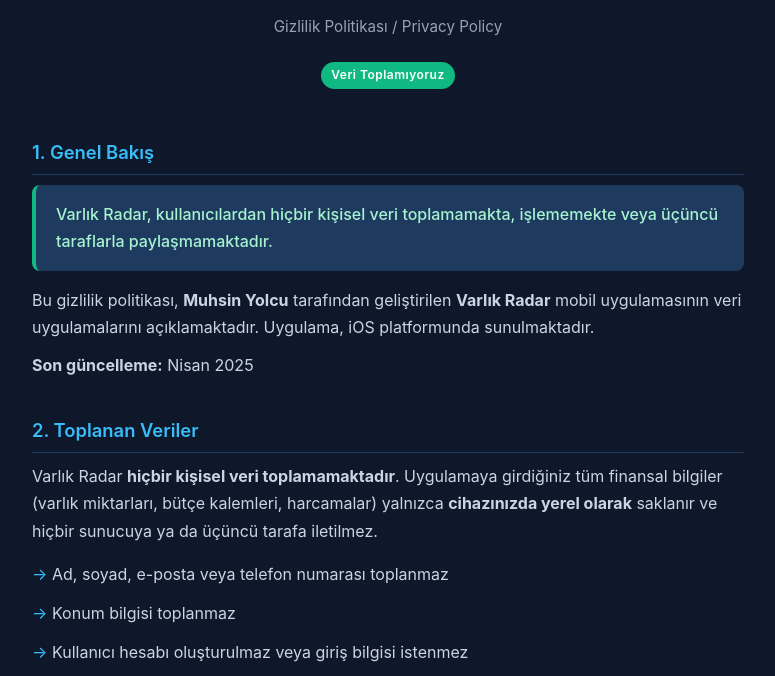
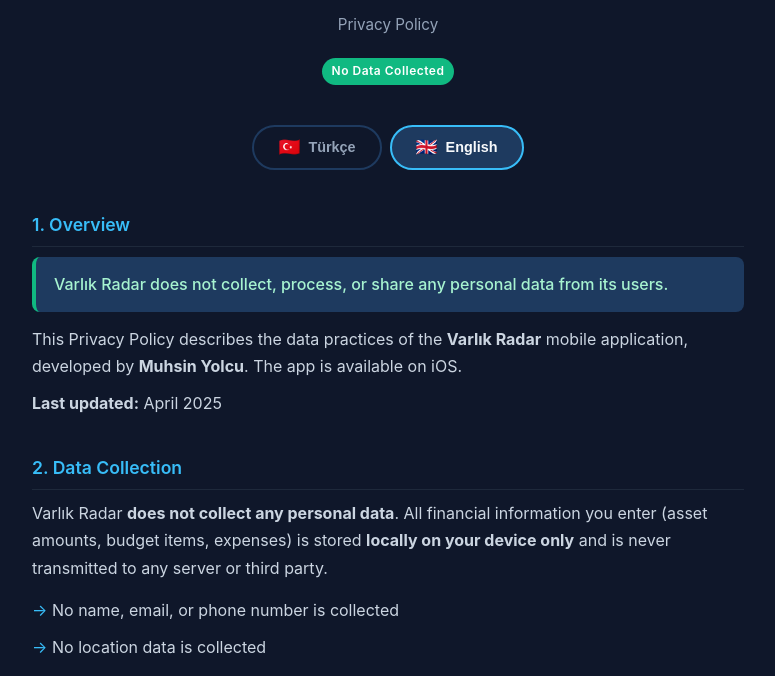
Before and after one commit to muhsinyolcu/varlik-radar-privacy, a plain HTML site: page index.html in a window 1280 px wide. Shown: the part 96-772 px from the top of the page, without its empty margins (252-1027 px from the left). Drawn offline with Linux system fonts and the light colour scheme.

Commit message:
feat: add TR/EN language switcher with auto-detection

```diff
--- a/index.html
+++ b/index.html
@@ -3,7 +3,7 @@
 <head>
   <meta charset="UTF-8" />
   <meta name="viewport" content="width=device-width, initial-scale=1.0" />
-  <title>Varlık Radar – Gizlilik Politikası</title>
+  <title>Varlık Radar – Gizlilik Politikası / Privacy Policy</title>
   <style>
     * { box-sizing: border-box; margin: 0; padding: 0; }
     body {
@@ -17,17 +17,48 @@
       margin: 0 auto;
       padding: 48px 24px 80px;
     }
+
+    /* --- LANG SWITCHER --- */
+    .lang-switcher {
+      display: flex;
+      justify-content: center;
+      gap: 8px;
+      margin-bottom: 40px;
+    }
+    .lang-btn {
+      display: flex;
+      align-items: center;
+      gap: 8px;
+      padding: 10px 24px;
+      border-radius: 999px;
+      border: 2px solid #1e3a5f;
+      background: transparent;
+      color: #94a3b8;
+      font-size: 0.9rem;
+      font-weight: 600;
+      cursor: pointer;
+      transition: all 0.2s;
+    }
+    .lang-btn .flag { font-size: 1.1rem; }
+    .lang-btn:hover { border-color: #38bdf8; color: #e2e8f0; }
+    .lang-btn.active {
+      background: #1e3a5f;
+      border-color: #38bdf8;
+      color: #f8fafc;
+    }
+
+    /* --- HEADER --- */
     header {
       text-align: center;
-      margin-bottom: 48px;
+      margin-bottom: 40px;
     }
     header h1 {
       font-size: 2rem;
       font-weight: 700;
       color: #f8fafc;
-      margin-bottom: 8px;
+      margin-bottom: 6px;
     }
-    header p {
+    header .subtitle {
       color: #94a3b8;
       font-size: 0.95rem;
     }
@@ -39,27 +70,27 @@
       font-weight: 600;
       padding: 3px 10px;
       border-radius: 999px;
-      margin-top: 12px;
+      margin-top: 10px;
       letter-spacing: 0.5px;
     }
-    section {
-      margin-bottom: 36px;
-    }
+
+    /* --- CONTENT --- */
+    .content { display: none; }
+    .content.active { display: block; }
+
+    section { margin-bottom: 36px; }
     h2 {
-      font-size: 1.15rem;
+      font-size: 1.1rem;
       font-weight: 600;
       color: #38bdf8;
       margin-bottom: 10px;
       padding-bottom: 6px;
-      border-bottom: 1px solid #1e3a5f;
+      border-bottom: 1px solid #1e293b;
     }
     p { color: #cbd5e1; margin-bottom: 10px; }
-    ul {
-      list-style: none;
-      padding: 0;
-    }
+    ul { list-style: none; padding: 0; }
     ul li {
-      padding: 6px 0 6px 20px;
+      padding: 5px 0 5px 20px;
       color: #cbd5e1;
       position: relative;
     }
@@ -73,24 +104,18 @@
       background: #1e3a5f;
       border-left: 4px solid #10b981;
       border-radius: 8px;
-      padding: 16px 20px;
-      margin-bottom: 16px;
+      padding: 14px 18px;
+      margin-bottom: 14px;
     }
-    .highlight-box p {
-      margin: 0;
-      color: #a7f3d0;
-      font-weight: 500;
-    }
-    .lang-divider {
-      border: none;
-      border-top: 2px solid #1e293b;
-      margin: 56px 0;
-    }
+    .highlight-box p { margin: 0; color: #a7f3d0; font-weight: 500; }
+
     footer {
       text-align: center;
       color: #475569;
       font-size: 0.85rem;
       margin-top: 48px;
+      padding-top: 24px;
+      border-top: 1px solid #1e293b;
     }
     a { color: #38bdf8; text-decoration: none; }
     a:hover { text-decoration: underline; }
@@ -99,19 +124,30 @@
 <body>
 <div class="container">
 
-  <!-- TURKISH -->
   <header>
     <h1>Varlık Radar</h1>
-    <p>Gizlilik Politikası / Privacy Policy</p>
-    <span class="badge">Veri Toplamıyoruz</span>
+    <p class="subtitle" id="header-subtitle">Gizlilik Politikası</p>
+    <span class="badge" id="header-badge">Veri Toplamıyoruz</span>
   </header>
 
+  <!-- LANG SWITCHER -->
+  <div class="lang-switcher">
+    <button class="lang-btn active" id="btn-tr" onclick="setLang('tr')">
+      <span class="flag">🇹🇷</span> Türkçe
+    </button>
+    <button class="lang-btn" id="btn-en" onclick="setLang('en')">
+      <span class="flag">🇬🇧</span> English
+    </button>
+  </div>
+
+  <!-- TURKISH CONTENT -->
+  <div class="content active" id="content-tr">
     <section>
       <h2>1. Genel Bakış</h2>
       <div class="highlight-box">
         <p>Varlık Radar, kullanıcılardan hiçbir kişisel veri toplamamakta, işlememekte veya üçüncü taraflarla paylaşmamaktadır.</p>
       </div>
-    <p>Bu gizlilik politikası, <strong>Muhsin Yolcu</strong> tarafından geliştirilen <strong>Varlık Radar</strong> mobil uygulamasının veri uygulamalarını açıklamaktadır. Uygulama, iOS platformunda sunulmaktadır.</p>
+      <p>Bu gizlilik politikası, <strong>Muhsin Yolcu</strong> tarafından geliştirilen <strong>Varlık Radar</strong> mobil uygulamasının veri uygulamalarını açıklamaktadır. Uygulama iOS platformunda sunulmaktadır.</p>
       <p><strong>Son güncelleme:</strong> Nisan 2025</p>
     </section>
 
@@ -133,28 +169,28 @@
       <ul>
         <li>Yalnızca sizin cihazınızda bulunur</li>
         <li>Uygulamayı sildiğinizde otomatik olarak silinir</li>
-      <li>Bulut yedeklemesi yapılmaz (uygulama tarafından)</li>
+        <li>Uygulama tarafından buluta yedeklenmez</li>
       </ul>
     </section>
 
     <section>
       <h2>4. Harici API Kullanımı</h2>
-    <p>Uygulama, güncel piyasa verilerini almak için bazı halka açık finansal API servislerine bağlanır. Bu bağlantılarda kullanıcıya ait hiçbir veri iletilmez:</p>
+      <p>Uygulama, güncel piyasa verilerini almak için halka açık finansal API servislerine bağlanır. Bu bağlantılarda kullanıcıya ait hiçbir veri iletilmez:</p>
       <ul>
         <li>Altın fiyatları için <strong>truncgil.com</strong> ve <strong>goldprice.org</strong></li>
         <li>Döviz kurları için kamuya açık kur API'leri</li>
         <li>Yatırım tavsiyesi (Analiz sekmesi) için büyük dil modeli servisleri</li>
       </ul>
-    <p>Bu API çağrılarında yalnızca fiyat/kur verisi talep edilir; kullanıcı bilgisi hiçbir şekilde paylaşılmaz.</p>
+      <p>Bu çağrılarda yalnızca fiyat/kur verisi talep edilir; kullanıcı bilgisi hiçbir şekilde paylaşılmaz.</p>
     </section>
 
     <section>
       <h2>5. Belge Erişimi</h2>
-    <p>Uygulama, banka ekstresi PDF dosyalarını analiz edebilmek için cihazınızdaki belgelerinize erişim izni isteyebilir. Bu iznin kullanımı:</p>
+      <p>Uygulama, banka ekstresi PDF dosyalarını analiz edebilmek için belge erişim izni isteyebilir:</p>
       <ul>
         <li>Yalnızca kullanıcının açıkça seçtiği dosyalara erişilir</li>
         <li>Seçilen dosyalar üçüncü taraflara iletilmez</li>
-      <li>İzin, uygulamanın temel işlevselliği için zorunlu değildir</li>
+        <li>Bu izin, uygulamanın temel işlevselliği için zorunlu değildir</li>
       </ul>
     </section>
 
@@ -165,31 +201,26 @@
 
     <section>
       <h2>7. Çocukların Gizliliği</h2>
-    <p>Uygulama, 13 yaşın altındaki bireylerden bilerek veri toplamamaktadır. Veri toplanmadığından bu konu uygulanamaz niteliktedir.</p>
+      <p>Uygulama, 13 yaşın altındaki bireylerden bilerek veri toplamamaktadır. Veri toplanmadığından bu madde fiilen uygulanamaz niteliktedir.</p>
     </section>
 
     <section>
       <h2>8. Politika Değişiklikleri</h2>
-    <p>Bu gizlilik politikasında değişiklik yapılması durumunda bu sayfa güncellenecektir. Değişiklikler, bu sayfada yayımlandıktan sonra geçerli olur.</p>
+      <p>Bu gizlilik politikasında değişiklik yapılması durumunda bu sayfa güncellenecektir. Değişiklikler yayımlandıktan sonra geçerli olur.</p>
     </section>
 
     <section>
       <h2>9. İletişim</h2>
-    <p>Gizlilik politikasına ilişkin sorularınız için:</p>
+      <p>Sorularınız için:</p>
       <ul>
         <li>E-posta: <a href="mailto:mmuhsinyolcu@gmail.com">mmuhsinyolcu@gmail.com</a></li>
         <li>Geliştirici: Muhsin Yolcu</li>
       </ul>
     </section>
+  </div>
 
-  <hr class="lang-divider" />
-
-  <!-- ENGLISH -->
-  <header>
-    <h1>Varlık Radar</h1>
-    <p>Privacy Policy (English)</p>
-  </header>
-
+  <!-- ENGLISH CONTENT -->
+  <div class="content" id="content-en">
     <section>
       <h2>1. Overview</h2>
       <div class="highlight-box">
@@ -234,11 +265,11 @@
 
     <section>
       <h2>5. Document Access</h2>
-    <p>The app may request access to your device's documents to analyze bank statement PDF files. This permission:</p>
+      <p>The app may request access to your device's documents to analyze bank statement PDF files:</p>
       <ul>
         <li>Only accesses files explicitly selected by the user</li>
         <li>Does not transmit selected files to third parties</li>
-      <li>Is not required for the app's core functionality</li>
+        <li>This permission is not required for the app's core functionality</li>
       </ul>
     </section>
 
@@ -249,7 +280,7 @@
 
     <section>
       <h2>7. Children's Privacy</h2>
-    <p>The app does not knowingly collect data from individuals under 13. Since no data is collected, this is not applicable.</p>
+      <p>The app does not knowingly collect data from individuals under 13. Since no data is collected, this provision is not applicable in practice.</p>
     </section>
 
     <section>
@@ -259,16 +290,44 @@
 
     <section>
       <h2>9. Contact</h2>
+      <p>For any questions:</p>
       <ul>
         <li>Email: <a href="mailto:mmuhsinyolcu@gmail.com">mmuhsinyolcu@gmail.com</a></li>
         <li>Developer: Muhsin Yolcu</li>
       </ul>
     </section>
+  </div>
 
   <footer>
     <p>© 2025 Muhsin Yolcu · Varlık Radar · <a href="mailto:mmuhsinyolcu@gmail.com">mmuhsinyolcu@gmail.com</a></p>
   </footer>
 
 </div>
+
+<script>
+  var labels = {
+    tr: { subtitle: 'Gizlilik Politikası', badge: 'Veri Toplamıyoruz' },
+    en: { subtitle: 'Privacy Policy',      badge: 'No Data Collected'  }
+  };
+
+  function setLang(lang) {
+    document.getElementById('content-tr').classList.toggle('active', lang === 'tr');
+    document.getElementById('content-en').classList.toggle('active', lang === 'en');
+    document.getElementById('btn-tr').classList.toggle('active', lang === 'tr');
+    document.getElementById('btn-en').classList.toggle('active', lang === 'en');
+    document.getElementById('header-subtitle').textContent = labels[lang].subtitle;
+    document.getElementById('header-badge').textContent   = labels[lang].badge;
+    document.documentElement.lang = lang;
+    try { localStorage.setItem('pp-lang', lang); } catch(e) {}
+  }
+
+  (function() {
+    var saved = '';
+    try { saved = localStorage.getItem('pp-lang'); } catch(e) {}
+    var browserLang = (navigator.language || '').toLowerCase();
+    var lang = saved || (browserLang.startsWith('tr') ? 'tr' : 'en');
+    if (lang !== 'tr') setLang(lang);
+  })();
+</script>
 </body>
 </html>
```
Lines whose indentation alone changed are shown as unchanged.
